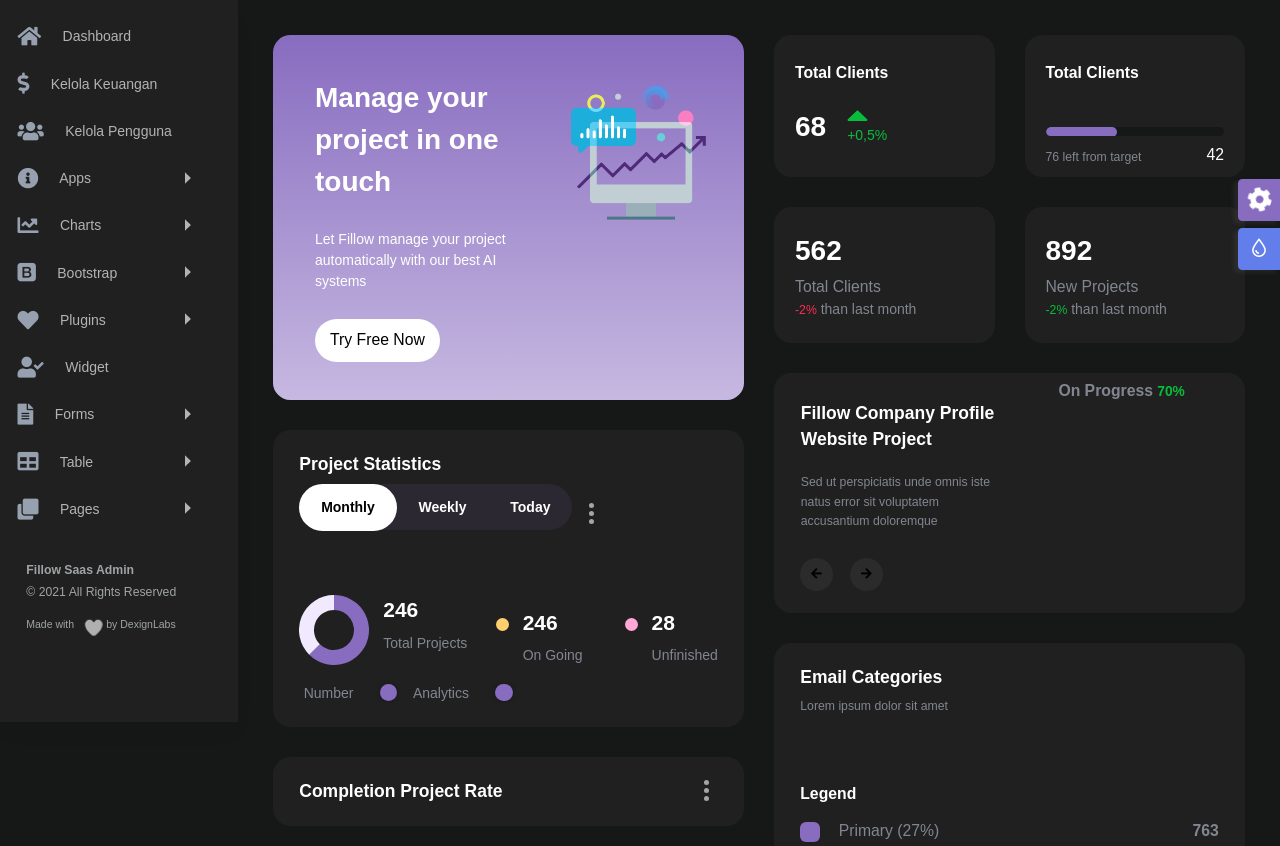
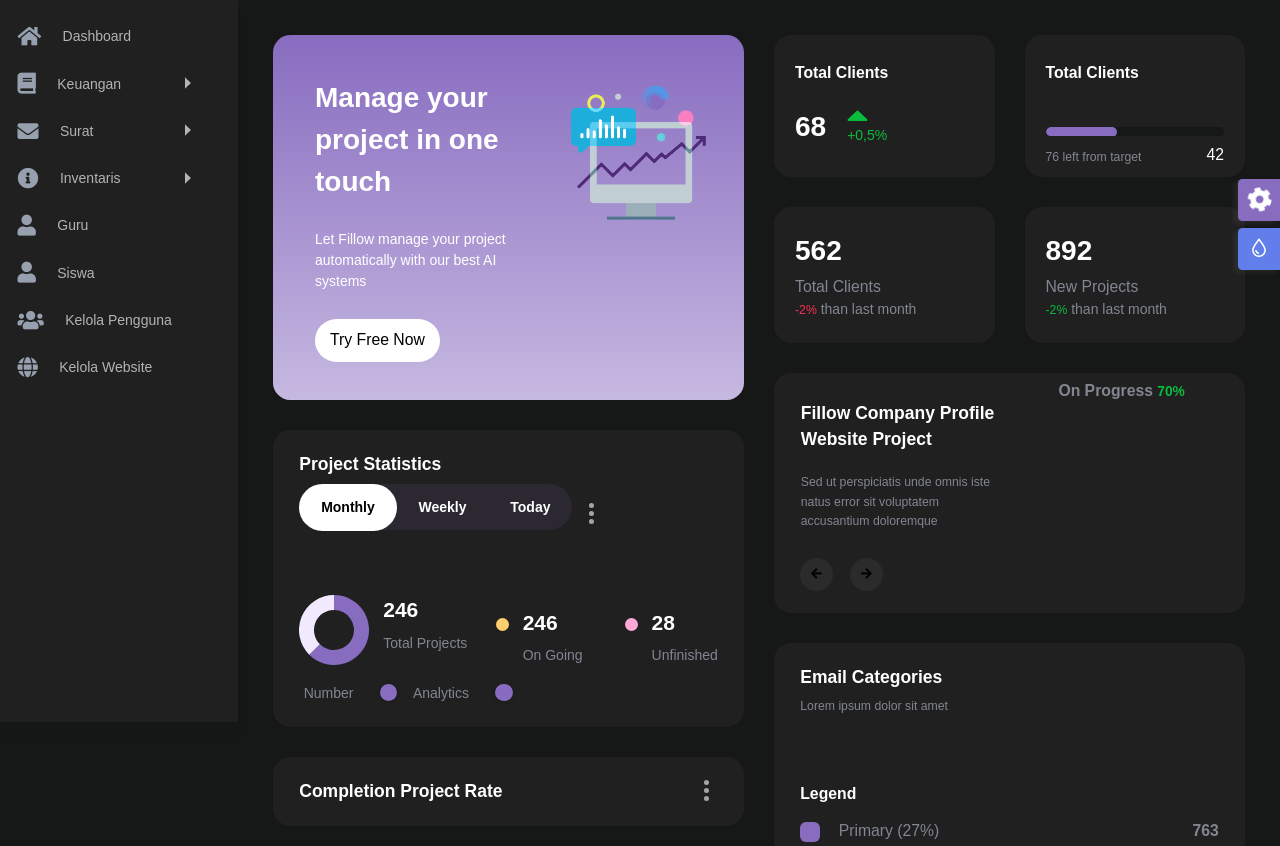
Before and after one commit to maulalardiatqo/smekal_digital, a CodeIgniter app: page /smekal_digital/index.php/admin/index in a window 1280 px wide. Shown: the part 77-923 px from the top of the page. Run offline with CodeIgniter, Linux system fonts and the light colour scheme; data comes from the database, SQL or seed files in the repository; data that the repository does not hold is empty; some libraries are stand-ins or nearby versions.

Commit message:
sidebar admin

```diff
--- a/application/controllers/Admin.php
+++ b/application/controllers/Admin.php
@@ -29,14 +29,84 @@ class Admin extends CI_Controller
         $this->load->view('admin/pengguna', $data);
         $this->load->view('template_admin/footer');
     }
-    public function keuangan()
+    public function guru()
     {
-        $data['judul'] = 'Kelola Keuangan';
+        $data['judul'] = 'Guru';
         $data['user'] = $this->db->get_where('user', ['username' => $this->session->userdata('username')])->row_array();
         $this->load->view('template_admin/topbar', $data);
         $this->load->view('template_admin/header', $data);
         $this->load->view('template_admin/sidebar', $data);
-        $this->load->view('admin/keuangan', $data);
+        $this->load->view('admin/guru', $data);
+        $this->load->view('template_admin/footer');
+    }
+    public function siswa()
+    {
+        $data['judul'] = 'Siswa';
+        $data['user'] = $this->db->get_where('user', ['username' => $this->session->userdata('username')])->row_array();
+        $this->load->view('template_admin/topbar', $data);
+        $this->load->view('template_admin/header', $data);
+        $this->load->view('template_admin/sidebar', $data);
+        $this->load->view('admin/siswa', $data);
+        $this->load->view('template_admin/footer');
+    }
+    public function uangmasuk()
+    {
+        $data['judul'] = 'Pemasukan';
+        $data['user'] = $this->db->get_where('user', ['username' => $this->session->userdata('username')])->row_array();
+        $this->load->view('template_admin/topbar', $data);
+        $this->load->view('template_admin/header', $data);
+        $this->load->view('template_admin/sidebar', $data);
+        $this->load->view('admin/uangmasuk', $data);
+        $this->load->view('template_admin/footer');
+    }
+    public function uangkeluar()
+    {
+        $data['judul'] = 'Pengeluaran';
+        $data['user'] = $this->db->get_where('user', ['username' => $this->session->userdata('username')])->row_array();
+        $this->load->view('template_admin/topbar', $data);
+        $this->load->view('template_admin/header', $data);
+        $this->load->view('template_admin/sidebar', $data);
+        $this->load->view('admin/uangkeluar', $data);
+        $this->load->view('template_admin/footer');
+    }
+    public function rekapuang()
+    {
+        $data['judul'] = 'Rekap / Laporan';
+        $data['user'] = $this->db->get_where('user', ['username' => $this->session->userdata('username')])->row_array();
+        $this->load->view('template_admin/topbar', $data);
+        $this->load->view('template_admin/header', $data);
+        $this->load->view('template_admin/sidebar', $data);
+        $this->load->view('admin/rekapuang', $data);
+        $this->load->view('template_admin/footer');
+    }
+    public function suratmasuk()
+    {
+        $data['judul'] = 'Surat Masuk';
+        $data['user'] = $this->db->get_where('user', ['username' => $this->session->userdata('username')])->row_array();
+        $this->load->view('template_admin/topbar', $data);
+        $this->load->view('template_admin/header', $data);
+        $this->load->view('template_admin/sidebar', $data);
+        $this->load->view('admin/suratmasuk', $data);
+        $this->load->view('template_admin/footer');
+    }
+    public function suratkeluar()
+    {
+        $data['judul'] = 'Surat Keluar';
+        $data['user'] = $this->db->get_where('user', ['username' => $this->session->userdata('username')])->row_array();
+        $this->load->view('template_admin/topbar', $data);
+        $this->load->view('template_admin/header', $data);
+        $this->load->view('template_admin/sidebar', $data);
+        $this->load->view('admin/suratkeluar', $data);
+        $this->load->view('template_admin/footer');
+    }
+    public function rekapsurat()
+    {
+        $data['judul'] = 'Rekap / Laporan Surat';
+        $data['user'] = $this->db->get_where('user', ['username' => $this->session->userdata('username')])->row_array();
+        $this->load->view('template_admin/topbar', $data);
+        $this->load->view('template_admin/header', $data);
+        $this->load->view('template_admin/sidebar', $data);
+        $this->load->view('admin/rekapsurat', $data);
         $this->load->view('template_admin/footer');
     }
 }
--- /dev/null
+++ b/application/views/admin/guru.php
@@ -0,0 +1,5 @@
+<div class="content-body">
+    <!-- row -->
+    <div class="container-fluid">
+    </div>
+</div>
--- a/application/views/admin/keuangan.php
+++ /dev/null
@@ -1,3 +0,0 @@
-<div class="content-body">
-    <h2>Keuangan</h2>
-</div>
--- /dev/null
+++ b/application/views/admin/rekapsurat.php
@@ -0,0 +1,5 @@
+<div class="content-body">
+    <!-- row -->
+    <div class="container-fluid">
+    </div>
+</div>
--- /dev/null
+++ b/application/views/admin/rekapuang.php
@@ -0,0 +1,5 @@
+<div class="content-body">
+    <!-- row -->
+    <div class="container-fluid">
+    </div>
+</div>
--- /dev/null
+++ b/application/views/admin/siswa.php
@@ -0,0 +1,5 @@
+<div class="content-body">
+    <!-- row -->
+    <div class="container-fluid">
+    </div>
+</div>
--- /dev/null
+++ b/application/views/admin/suratkeluar.php
@@ -0,0 +1,5 @@
+<div class="content-body">
+    <!-- row -->
+    <div class="container-fluid">
+    </div>
+</div>
--- /dev/null
+++ b/application/views/admin/suratmasuk.php
@@ -0,0 +1,5 @@
+<div class="content-body">
+    <!-- row -->
+    <div class="container-fluid">
+    </div>
+</div>
--- /dev/null
+++ b/application/views/admin/uangkeluar.php
@@ -0,0 +1,5 @@
+<div class="content-body">
+    <!-- row -->
+    <div class="container-fluid">
+    </div>
+</div>
--- /dev/null
+++ b/application/views/admin/uangmasuk.php
@@ -0,0 +1,5 @@
+<div class="content-body">
+    <!-- row -->
+    <div class="container-fluid">
+    </div>
+</div>
--- a/application/views/template_admin/sidebar.php
+++ b/application/views/template_admin/sidebar.php
@@ -9,22 +9,29 @@
                       <span class="nav-text">Dashboard</span>
                   </a>
               </li>
-              <li><a href="<?= base_url('admin/keuangan') ?>" aria-expanded=" false">
-                      <i class="fas fa-dollar-sign"></i>
-                      <span class="nav-text">Kelola Keuangan</span>
+              <li><a class="has-arrow " href="javascript:void()" aria-expanded="false">
+                      <i class="fas fa-book"></i>
+                      <span class="nav-text">Keuangan</span>
                   </a>
+                  <ul aria-expanded="false">
+                      <li><a href="<?= base_url('admin/uangmasuk') ?>">Pemasukan</a></li>
+                      <li><a href="<?= base_url('admin/uangkeluar') ?>">Pengeluaran</a></li>
+                      <li><a href="<?= base_url('admin/rekapuang') ?>">Rekap</a></li>
+                  </ul>
               </li>
-
-              <li><a href="<?= base_url('admin/pengguna') ?>" aria-expanded=" false">
-                      <i class="fas fa-users"></i>
-                      <span class="nav-text">Kelola Pengguna</span>
+              <li><a class="has-arrow " href="javascript:void()" aria-expanded="false">
+                      <i class="fas fa-envelope"></i>
+                      <span class="nav-text">Surat</span>
                   </a>
+                  <ul aria-expanded="false">
+                      <li><a href="<?= base_url('admin/suratmasuk') ?>">Masuk</a></li>
+                      <li><a href="<?= base_url('admin/suratkeluar') ?>">Keluar</a></li>
+                      <li><a href="<?= base_url('admin/rekapsurat') ?>">Rekap</a></li>
+                  </ul>
               </li>
-
-
               <li><a class="has-arrow " href="javascript:void()" aria-expanded="false">
                       <i class="fas fa-info-circle"></i>
-                      <span class="nav-text">Apps</span>
+                      <span class="nav-text">Inventaris</span>
                   </a>
                   <ul aria-expanded="false">
                       <li><a href="app-profile.html">Profile</a></li>
@@ -50,132 +57,26 @@
                       </li>
                   </ul>
               </li>
-              <li><a class="has-arrow " href="javascript:void()" aria-expanded="false">
-                      <i class="fas fa-chart-line"></i>
-                      <span class="nav-text">Charts</span>
-                  </a>
-                  <ul aria-expanded="false">
-                      <li><a href="chart-flot.html">Flot</a></li>
-                      <li><a href="chart-morris.html">Morris</a></li>
-                      <li><a href="chart-chartjs.html">Chartjs</a></li>
-                      <li><a href="chart-chartist.html">Chartist</a></li>
-                      <li><a href="chart-sparkline.html">Sparkline</a></li>
-                      <li><a href="chart-peity.html">Peity</a></li>
-                  </ul>
-              </li>
-              <li><a class="has-arrow " href="javascript:void()" aria-expanded="false">
-                      <i class="fab fa-bootstrap"></i>
-                      <span class="nav-text">Bootstrap</span>
-                  </a>
-                  <ul aria-expanded="false">
-                      <li><a href="ui-accordion.html">Accordion</a></li>
-                      <li><a href="ui-alert.html">Alert</a></li>
-                      <li><a href="ui-badge.html">Badge</a></li>
-                      <li><a href="ui-button.html">Button</a></li>
-                      <li><a href="ui-modal.html">Modal</a></li>
-                      <li><a href="ui-button-group.html">Button Group</a></li>
-                      <li><a href="ui-list-group.html">List Group</a></li>
-                      <li><a href="ui-card.html">Cards</a></li>
-                      <li><a href="ui-carousel.html">Carousel</a></li>
-                      <li><a href="ui-dropdown.html">Dropdown</a></li>
-                      <li><a href="ui-popover.html">Popover</a></li>
-                      <li><a href="ui-progressbar.html">Progressbar</a></li>
-                      <li><a href="ui-tab.html">Tab</a></li>
-                      <li><a href="ui-typography.html">Typography</a></li>
-                      <li><a href="ui-pagination.html">Pagination</a></li>
-                      <li><a href="ui-grid.html">Grid</a></li>
-
-                  </ul>
-              </li>
-              <li><a class="has-arrow " href="javascript:void()" aria-expanded="false">
-                      <i class="fas fa-heart"></i>
-                      <span class="nav-text">Plugins</span>
-                  </a>
-                  <ul aria-expanded="false">
-                      <li><a href="uc-select2.html">Select 2</a></li>
-                      <li><a href="uc-nestable.html">Nestedable</a></li>
-                      <li><a href="uc-noui-slider.html">Noui Slider</a></li>
-                      <li><a href="uc-sweetalert.html">Sweet Alert</a></li>
-                      <li><a href="uc-toastr.html">Toastr</a></li>
-                      <li><a href="map-jqvmap.html">Jqv Map</a></li>
-                      <li><a href="uc-lightgallery.html">Light Gallery</a></li>
-                  </ul>
-              </li>
-              <li><a href="widget-basic.html" class="" aria-expanded="false">
-                      <i class="fas fa-user-check"></i>
-                      <span class="nav-text">Widget</span>
+              <li><a href="<?= base_url('admin/guru') ?>" aria-expanded=" false">
+                      <i class="fas fa-user"></i>
+                      <span class="nav-text">Guru</span>
                   </a>
               </li>
-              <li><a class="has-arrow " href="javascript:void()" aria-expanded="false">
-                      <i class="fas fa-file-alt"></i>
-                      <span class="nav-text">Forms</span>
+              <li><a href="<?= base_url('admin/siswa') ?>" aria-expanded=" false">
+                      <i class="fas fa-user"></i>
+                      <span class="nav-text">Siswa</span>
                   </a>
-                  <ul aria-expanded="false">
-                      <li><a href="form-element.html">Form Elements</a></li>
-                      <li><a href="form-wizard.html">Wizard</a></li>
-                      <li><a href="form-ckeditor.html">CkEditor</a></li>
-                      <li><a href="form-pickers.html">Pickers</a></li>
-                      <li><a href="form-validation.html">Form Validate</a></li>
-                  </ul>
               </li>
-              <li><a class="has-arrow " href="javascript:void()" aria-expanded="false">
-                      <i class="fas fa-table"></i>
-                      <span class="nav-text">Table</span>
+              <li><a href="<?= base_url('admin/pengguna') ?>" aria-expanded=" false">
+                      <i class="fas fa-users"></i>
+                      <span class="nav-text">Kelola Pengguna</span>
                   </a>
-                  <ul aria-expanded="false">
-                      <li><a href="table-bootstrap-basic.html">Bootstrap</a></li>
-                      <li><a href="table-datatable-basic.html">Datatable</a></li>
-                  </ul>
               </li>
-              <li><a class="has-arrow " href="javascript:void()" aria-expanded="false">
-                      <i class="fas fa-clone"></i>
-                      <span class="nav-text">Pages</span>
+              <li><a href="<?= base_url('admin/website') ?>" aria-expanded=" false">
+                      <i class="fas fa-globe"></i>
+                      <span class="nav-text">Kelola Website</span>
                   </a>
-                  <ul aria-expanded="false">
-                      <li><a href="page-login.html">Login</a></li>
-                      <li><a href="page-register.html">Register</a></li>
-                      <li><a class="has-arrow" href="javascript:void()" aria-expanded="false">Error</a>
-                          <ul aria-expanded="false">
-                              <li><a href="page-error-400.html">Error 400</a></li>
-                              <li><a href="page-error-403.html">Error 403</a></li>
-                              <li><a href="page-error-404.html">Error 404</a></li>
-                              <li><a href="page-error-500.html">Error 500</a></li>
-                              <li><a href="page-error-503.html">Error 503</a></li>
-                          </ul>
-                      </li>
-                      <li><a href="page-lock-screen.html">Lock Screen</a></li>
-                      <li><a href="empty-page.html">Empty Page</a></li>
-                  </ul>
               </li>
-          </ul>
-          <div class="side-bar-profile">
-              <div class="d-flex align-items-center justify-content-between mb-3">
-                  <div class="side-bar-profile-img">
-                      <img src="images/user.jpg" alt="">
-                  </div>
-                  <div class="profile-info1">
-                      <h4 class="fs-18 font-w500">Soeng Souy</h4>
-                      <span>example@mail.com</span>
-                  </div>
-                  <div class="profile-button">
-                      <i class="fas fa-caret-down scale5 text-light"></i>
-                  </div>
-              </div>
-              <div class="d-flex justify-content-between mb-2 progress-info">
-                  <span class="fs-12"><i class="fas fa-star text-orange me-2"></i>Task Progress</span>
-                  <span class="fs-12">20/45</span>
-              </div>
-              <div class="progress default-progress">
-                  <div class="progress-bar bg-gradientf progress-animated" style="width: 45%; height:10px;" role="progressbar">
-                      <span class="sr-only">45% Complete</span>
-                  </div>
-              </div>
-          </div>
-
-          <div class="copyright">
-              <p><strong>Fillow Saas Admin</strong> © 2021 All Rights Reserved</p>
-              <p class="fs-12">Made with <span class="heart"></span> by DexignLabs</p>
-          </div>
       </div>
   </div>
   <!--**********************************
```
